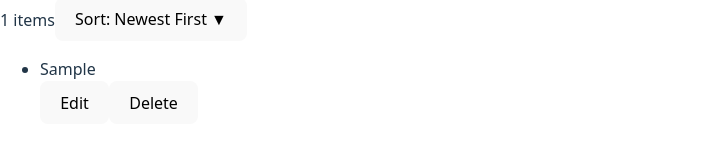
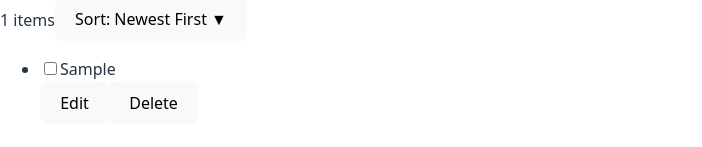
Before and after one commit to HaPhanBaoMinh/openclaw-sentinel-todo, a React (Vite) app: page / in a window 1280 px wide. Both pictures are taken after typing "Sample" into the empty fields and a click on the button "Add Todo". Shown: the part 415-562 px from the top of the page, without its empty margins (0-702 px from the left). Built offline with nearby package versions, Linux system fonts and the light colour scheme.

Commit message:
style: implement modern sentinel typography and fix layout styling issues

```diff
--- a/src/App.tsx
+++ b/src/App.tsx
@@ -70,12 +70,12 @@ function App() {
 
   return (
     <div className="min-h-screen bg-gray-100 flex flex-col items-center py-10">
-      <h1 className="text-5xl font-bold text-gray-800 mb-8">Todo Professional Edition</h1>
+      <h1 className="text-5xl font-bold text-brand mb-8 font-sans">Todo Professional Edition</h1>
       <div className="bg-white p-6 rounded-lg shadow-md w-full max-w-md">
         <div className="flex mb-4">
           <input
             type="text"
-            className="flex-grow p-2 border border-gray-300 rounded-l-md focus:outline-none focus:ring-2 focus:ring-blue-500"
+            className="flex-grow p-2 border border-gray-300 rounded-l-md focus:outline-none focus:ring-2 focus:ring-brand"
             value={input}
             onChange={(e) => setInput(e.target.value)}
             onKeyPress={(e) => e.key === 'Enter' && addTodo()}
@@ -83,7 +83,7 @@ function App() {
           />
           <button
             onClick={addTodo}
-            className="px-4 py-2 bg-blue-600 text-white font-semibold rounded-r-md hover:bg-blue-700 focus:outline-none focus:ring-2 focus:ring-blue-500"
+            className="px-4 py-2 bg-brand text-white font-semibold rounded-r-md hover:bg-opacity-90 focus:outline-none focus:ring-2 focus:ring-brand"
           >
             Add Todo
           </button>
@@ -93,7 +93,7 @@ function App() {
           <span>{state.todos.length} items</span>
           <button
             onClick={toggleSort}
-            className="flex items-center hover:text-blue-600 focus:outline-none"
+            className="flex items-center hover:text-brand focus:outline-none transition-micro"
             aria-label={`Sort by date ${sortOrder === 'desc' ? 'Ascending' : 'Descending'}`}
           >
             Sort: {sortOrder === 'desc' ? 'Newest First ▼' : 'Oldest First ▲'}
@@ -104,7 +104,7 @@ function App() {
           {sortedTodos.map((todo) => (
             <li
               key={todo.id}
-              className="flex items-center justify-between p-3 border-b border-gray-200 last:border-b-0"
+              className="flex items-center justify-between p-3 border-b border-gray-200 last:border-b-0 transition-micro hover:bg-gray-50 group"
             >
               {editingTodoId === todo.id ? (
                 <div className="flex-grow flex items-center">
@@ -117,28 +117,36 @@ function App() {
                   />
                   <button
                     onClick={() => saveEdit(todo.id)}
-                    className="px-3 py-1 bg-green-500 text-white rounded-md hover:bg-green-600 focus:outline-none focus:ring-2 focus:ring-green-500 mr-2"
+                    className="px-3 py-1 bg-green-500 text-white rounded-md hover:bg-green-600 focus:outline-none focus:ring-2 focus:ring-green-500 mr-2 transition-micro"
                   >
                     Save
                   </button>
                   <button
                     onClick={cancelEdit}
-                    className="px-3 py-1 bg-gray-500 text-white rounded-md hover:bg-gray-600 focus:outline-none focus:ring-2 focus:ring-gray-500"
+                    className="px-3 py-1 bg-gray-500 text-white rounded-md hover:bg-gray-600 focus:outline-none focus:ring-2 focus:ring-gray-500 transition-micro"
                   >
                     Cancel
                   </button>
                 </div>
               ) : (
                 <>
+                  <div className="flex items-center">
+                    <input
+                      type="checkbox"
+                      checked={todo.completed}
+                      onChange={() => toggleTodo(todo.id)}
+                      className="mr-3 h-5 w-5 text-brand rounded focus:ring-brand cursor-pointer transition-micro"
+                    />
                     <span
-                    className={`text-lg cursor-pointer ${
-                      todo.completed ? 'line-through text-gray-500' : 'text-gray-800'
+                      className={`text-lg cursor-pointer transition-micro ${
+                        todo.completed ? 'line-through text-gray-400' : 'text-gray-800'
                       }`}
                       onClick={() => toggleTodo(todo.id)}
                     >
                       {todo.text}
                     </span>
-                  <div>
+                  </div>
+                  <div className="opacity-0 group-hover:opacity-100 transition-micro">
                     <button
                       onClick={() => startEdit(todo)}
                       className="px-3 py-1 bg-yellow-500 text-white rounded-md hover:bg-yellow-600 focus:outline-none focus:ring-2 focus:ring-yellow-500 mr-2"
```
Lines whose indentation alone changed are shown as unchanged.
